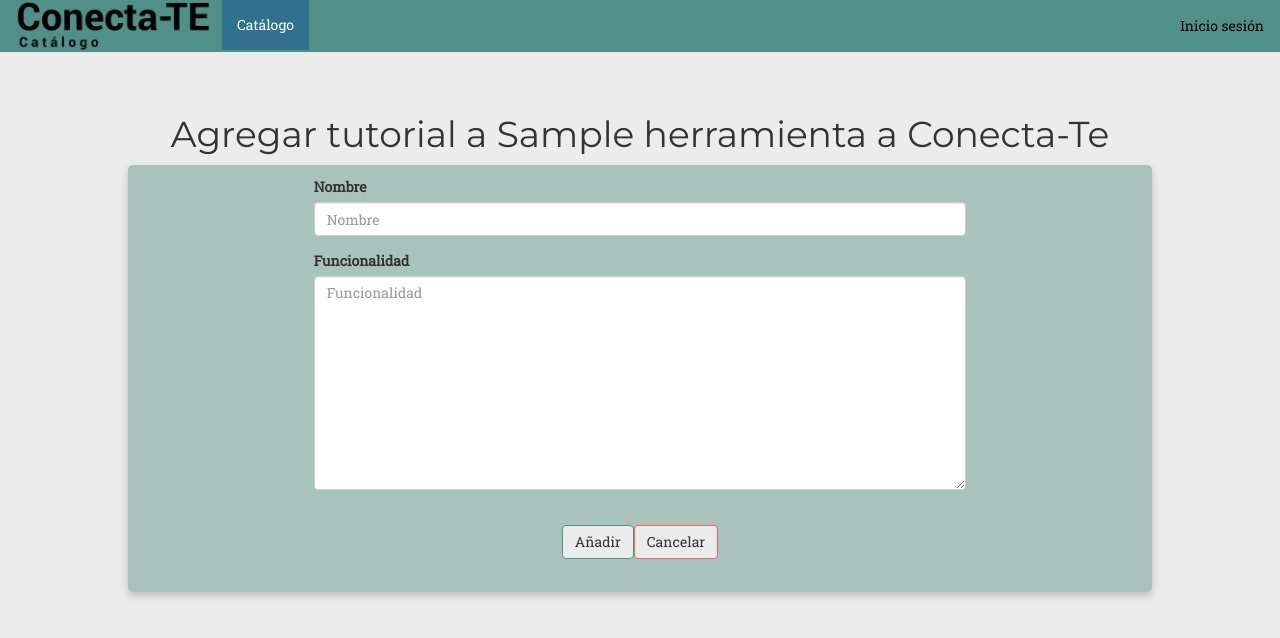
After one commit to paalvarado10/CatalogoCTE, a Django app: page /herramienta_detail/1/tutorial_create/ in a window 1280 px wide. The commit adds this page. Shown: the top 638 px of the page. Run offline with Django 3.2, Linux system fonts and the light colour scheme; tables that the repository leaves empty hold one stand-in row (values such as "Sample post"); some libraries are stand-ins or nearby versions.

Commit message:
Agregar tutorial herramienta Avance.
Ajuste estado historico en el modelo Tutorial y Actividad :dango:

Cración formulario para la creación del tutorial.

Creación template tutorial :tulip:

Incorporación vista detalle herramienta con tutoriales :oden:

Incorportar formulario de creacion del tutorial desde el detalle de la herramienta.

```diff
--- a/posts/forms.py
+++ b/posts/forms.py
@@ -4,7 +4,7 @@ from __future__ import unicode_literals
 from django.forms import ModelForm
 from django.contrib.auth.forms import forms
 from django.contrib.auth.models import User
-from posts.models import Herramienta
+from posts.models import Herramienta, Tutorial
 from django.contrib.auth.forms import PasswordChangeForm
 from django.contrib.auth import password_validation
 
@@ -25,6 +25,7 @@ class HerramientaForm(ModelForm):
         fields = ['nombre', 'logo','urlReferencia', 'sistemaOperativo', 'plataforma',
                   'fichaTecnica','licencia', 'descripcion']
 
+
 class HerramientaUpdateForm(ModelForm):
     pk_herramienta = None;
     nombre = forms.CharField(label="Nombre", max_length=100)
@@ -34,13 +35,14 @@ class HerramientaUpdateForm(ModelForm):
     fichaTecnica = forms.CharField(label="Ficha Tecnica",widget=forms.Textarea)
     licencia = forms.CharField(label="Licencia", widget=forms.Textarea)
     descripcion = forms.CharField(label="Descripcion",widget=forms.Textarea)
-    urlReferencia =  forms.CharField(label="Url herramienta", max_length=500)
+    urlReferencia = forms.CharField(label="Url herramienta", max_length=500)
 
 
     class Meta:
         model = Herramienta
         fields = ['nombre', 'logo','urlReferencia', 'sistemaOperativo', 'plataforma',
                   'fichaTecnica','licencia', 'descripcion']
+
 
 class UserForm(ModelForm):
     username = forms.CharField(label="Usuario", max_length=20)
@@ -173,6 +175,7 @@ class UserChangePassword(PasswordChangeForm):
             raise forms.ValidationError(mensajes)
         return password2
 
+
 class UserUpdateGTIForm(ModelForm):
     pk_user = None
     username = forms.CharField(label="Usuario", max_length=20)
@@ -207,3 +210,12 @@ class UserUpdateGTIForm(ModelForm):
         if User.objects.exclude(pk=self.instance.id).filter(username=username).exists():
             raise forms.ValidationError(u'Usuario "%s" ya esta en uso.' % username)
         return username
+
+
+class TutorialForm(ModelForm):
+    nombre = forms.CharField(label="Nombre", max_length=100)
+    funcionalidad = forms.CharField(label="Funcionalidad", max_length=500, widget=forms.Textarea)
+
+    class Meta:
+        model = Tutorial
+        fields = ['nombre', 'funcionalidad']
--- a/posts/models.py
+++ b/posts/models.py
@@ -100,11 +100,13 @@ class Actividad(models.Model):
     PENDIENTE_PUBLICACION = 2
     PUBLICADO = 3
     BLOQUEADO = 4
+    HISTORIC = 5
     ESTADO_CHOICES = (
         (PENDIETE_REVISION, 'Pendiente de Revisión'),
         (PENDIENTE_PUBLICACION, 'Pendiente de Publicación'),
         (PUBLICADO, 'Publicado'),
         (BLOQUEADO, 'Bloqueado'),
+        (HISTORIC, 'Histórico')
     )
     estado = models.PositiveSmallIntegerField(choices=ESTADO_CHOICES, null=True, blank=True)
 
@@ -127,7 +129,6 @@ class Actividad(models.Model):
         return self.estado
 
 
-
 class RecursoActividad(models.Model):
     actividad = models.ForeignKey(Actividad, on_delete=models.CASCADE)
     url = models.CharField(max_length=200, null=False, blank=False)
@@ -143,7 +144,6 @@ class RecursoActividad(models.Model):
         return self.actividad.nombre
 
 
-
 class Tutorial(models.Model):
     herramienta = models.ForeignKey(Herramienta, on_delete=models.CASCADE)
     id_anterior = models.IntegerField(null=True, blank=True)
@@ -156,11 +156,13 @@ class Tutorial(models.Model):
     PENDIENTE_PUBLICACION = 2
     PUBLICADO = 3
     BLOQUEADO = 4
+    HISTORIC = 5
     ESTADO_CHOICES = (
         (PENDIETE_REVISION, 'Pendiente de Revisión'),
         (PENDIENTE_PUBLICACION, 'Pendiente de Publicación'),
         (PUBLICADO, 'Publicado'),
         (BLOQUEADO, 'Bloqueado'),
+        (HISTORIC, 'Histórico')
     )
     estado = models.PositiveSmallIntegerField(choices=ESTADO_CHOICES, null=True, blank=True)
 
--- /dev/null
+++ b/posts/templates/tutorial_create.html
@@ -0,0 +1,27 @@
+{% extends 'base.html' %}
+{% load static %}
+{% load bootstrap3 %}
+{% block title %}Agregar Tutorial a {{ herramienta.nombre }}{% endblock %}
+
+{% block contenido  %}
+    <div >
+        <div class="centered"><h1>Agregar tutorial a {{ herramienta.nombre }} a Conecta-Te</h1></div>
+        <div class="formulario">
+            <form class="bs-example bs-example-form col-md-8" action="{% url 'catalogo:tutorial_create' herramienta.id %}" method="post" enctype="multipart/form-data">
+                {% csrf_token %}
+                {% bootstrap_form form %}
+                <br/>
+                <div class="row">
+                    <div class="centered">
+                        <button class="btn btn-success" id="boton_add">Añadir</button>
+                        <a id="cancelar" class="btn btn-danger" href="{% url 'catalogo:herramienta_detail' herramienta.id %}">Cancelar</a>
+                    </div>
+                    <br/>
+                </div>
+            </form>
+            <br/>
+        </div>
+
+    </div>
+
+{% endblock %}
--- a/posts/urls.py
+++ b/posts/urls.py
@@ -15,5 +15,6 @@ urlpatterns = [
     url(r'^herramienta_detail/(?P<pk>\d+)/$', views.herramienta_detail, name='herramienta_detail'),
     url(r'^vigia/$', views.herramientas_vigia, name='vigia'),
     url(r'^revisar/(?P<pk>\d+)$', views.herramienta_revisar, name='revisar'),
-    url(r'^publicar/(?P<pk>\d+)$', views.herramienta_publicar, name='publicar')
+    url(r'^publicar/(?P<pk>\d+)$', views.herramienta_publicar, name='publicar'),
+    url(r'^herramienta_detail/(?P<pk>\d+)/tutorial_create/$', views.tutorial_create, name='tutorial_create')
 ]
--- a/posts/views.py
+++ b/posts/views.py
@@ -7,10 +7,10 @@ from django.core.urlresolvers import reverse
 from django.contrib.auth import authenticate, login, logout, update_session_auth_hash
 from azure.storage.blob import BlockBlobService
 from posts.forms import UserForm, UserUpdateForm, UserChangePassword, UserUpdateGTIForm, \
-    HerramientaForm, HerramientaUpdateForm
+    HerramientaForm, HerramientaUpdateForm, TutorialForm
 from django.contrib.auth.models import User
 from django.contrib import messages
-from posts.models import Perfil, Herramienta
+from posts.models import Perfil, Herramienta, Tutorial
 from decouple import config
 
 
@@ -139,15 +139,13 @@ def herramienta_update(request, pk):
 
 def herramienta_detail(request, pk):
     herramienta = Herramienta.objects.get(id=pk)
+    tutoriales = Tutorial.objects.all().filter(herramienta=herramienta)
     if request.user.is_authenticated():
         if request.method == 'POST' and request.user.perfil.role == 1:
             herramienta.delete()
             messages.success(request, 'Ha eliminado con éxito a ' + herramienta.nombre,
                              extra_tags='alert alert-success')
             return redirect(reverse('catalogo:index'))
-        elif herramienta.estado == 3:
-            context = {'herramienta': herramienta}
-            return render(request, 'herramienta_detail.html', context)
 
         elif herramienta.estado == 4:
             temp = list(Herramienta.objects.all().filter(id_anterior=pk).exclude(estado=5))
@@ -178,21 +176,19 @@ def herramienta_detail(request, pk):
                         msg = msg + ' y los revisores  fueron: ' + revisor1.user.first_name + ' ' +\
                                     revisor1.user.last_name + ' y ' + revisor2.user.first_name \
                                     + ' ' + revisor2.user.last_name
-
                     messages.warning(request, msg, extra_tags='alert alert-warning')
                     return render(request, 'herramienta_detail.html', context)
                 except Herramienta.DoesNotExist:
                     print("Base de datos inconsistente")
                 except Herramienta.MultipleObjectsReturned:
                     print("Base de datos inconsistente")
+
         else:
-            if herramienta.estado == 3:
-                context = {'herramienta': herramienta}
-                return render(request, 'herramienta_detail.html', context)
-
+            context = {'herramienta': herramienta, 'tutoriales': tutoriales}
+            return render(request, 'herramienta_detail.html', context)
     else:
         if herramienta.estado == 3 or herramienta.estado == 4:
-            context = {'herramienta': herramienta}
+            context = {'herramienta': herramienta, 'tutoriales': tutoriales}
             return render(request, 'herramienta_detail.html', context)
 
 
@@ -395,6 +391,41 @@ def users_list(request):
         context = {'usuarios': usuarios}
         return render(request, 'user_list_detail.html', context)
 
+# Tutorial
+
+
+def tutorial_create(request, pk):
+    herramienta = Herramienta.objects.get(id=pk)
+    if request.method == 'POST':
+        form = TutorialForm(request.POST)
+        if form.is_valid():
+            cleaned_data = form.cleaned_data
+            nombre = cleaned_data.get('nombre')
+            funcionalidad = cleaned_data.get('funcionalidad')
+            estado = 1
+            revisor1 = 0
+            revisor2 = 0
+            autor = request.user.id
+            id_anterior = 0
+            tutorial = Tutorial.objects.create(herramienta=herramienta, id_anterior=id_anterior, nombre=nombre, estado=estado,
+                                               funcionalidad=funcionalidad, revisor1=revisor1, revisor2=revisor2,
+                                               autor=autor)
+            tutorial.save()
+            return redirect(reverse('catalogo:herramienta_detail',kwargs={'pk': pk}))
+    else:
+        form = TutorialForm()
+    return render(request, 'tutorial_create.html', {'form': form, 'herramienta': herramienta})
+
+
+
+
+
+
+
+
+
+
+
 
 # Guardar en AZURE
 def guardarDarUrl(file, filemane):
```
Also changed, not shown: posts/templates/herramienta_detail.html (+15 -21 lines), 1 other file.
